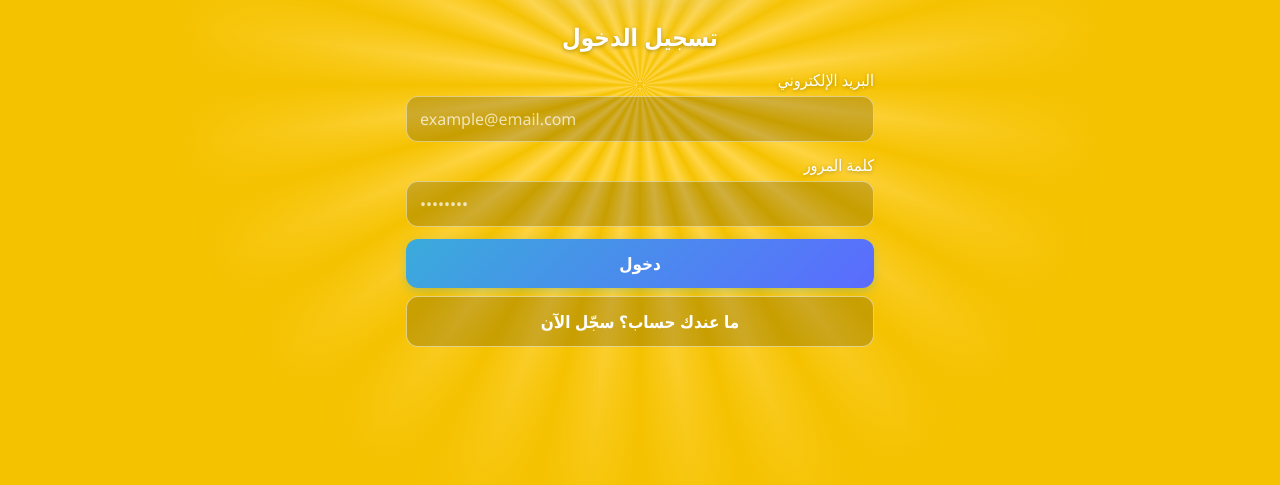
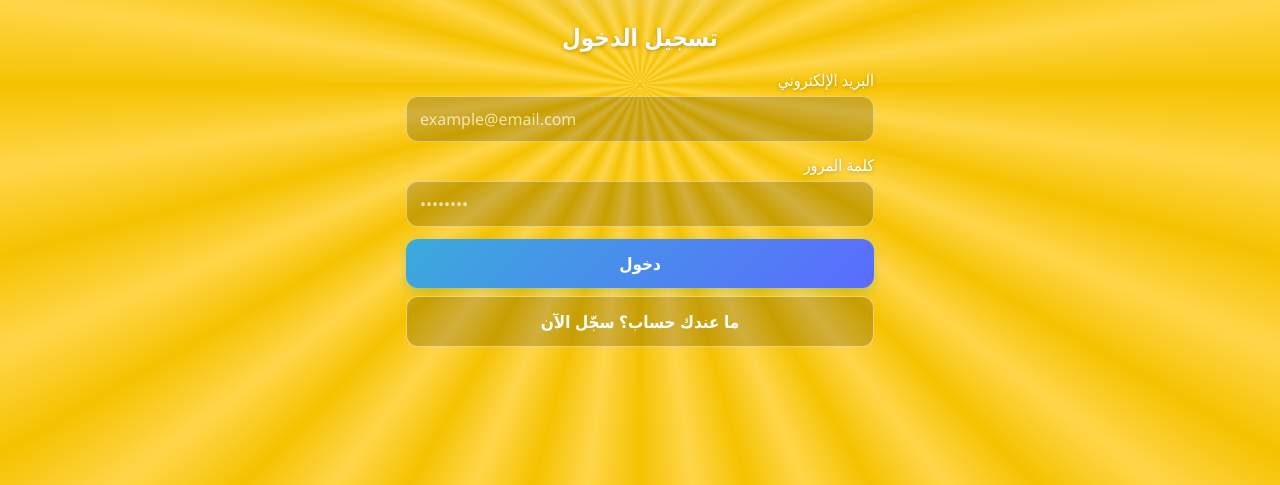
Before and after one commit to Bin-Jiran/Trivia-Game, a website: page public/index.html in a window 1280 px wide. Shown: the part 315-800 px from the top of the page. Drawn offline with nearby package versions, Linux system fonts and the light colour scheme.

Commit message:
Update index.html

```diff
--- a/public/index.html
+++ b/public/index.html
@@ -24,7 +24,7 @@
   --radius: 16px; --radius-sm: 12px;
 }
 * { box-sizing: border-box; margin: 0; padding: 0; }
-body { background-color: var(--yellow); background-image: radial-gradient(circle at 50% 50%, rgba(245,194,0,0) 0%, rgba(245,194,0,0) 18%, var(--yellow) 62%), repeating-conic-gradient(from 0deg at 50% 50%, var(--yellow) 0deg, #FFD64A 7.5deg, var(--yellow) 15deg); background-attachment: fixed; color: var(--text); font-family: var(--font); min-height: 100vh; direction: rtl; }
+body { background-color: var(--yellow); background-image: repeating-conic-gradient(from 0deg at 50% 50%, var(--yellow) 0deg, #FFD64A 7.5deg, var(--yellow) 15deg); background-attachment: fixed; color: var(--text); font-family: var(--font); min-height: 100vh; direction: rtl; }
 .screen { display: none; min-height: 100vh; padding: 20px; max-width: 520px; margin: auto; }
 .screen.active { display: flex; flex-direction: column; }
 
```
